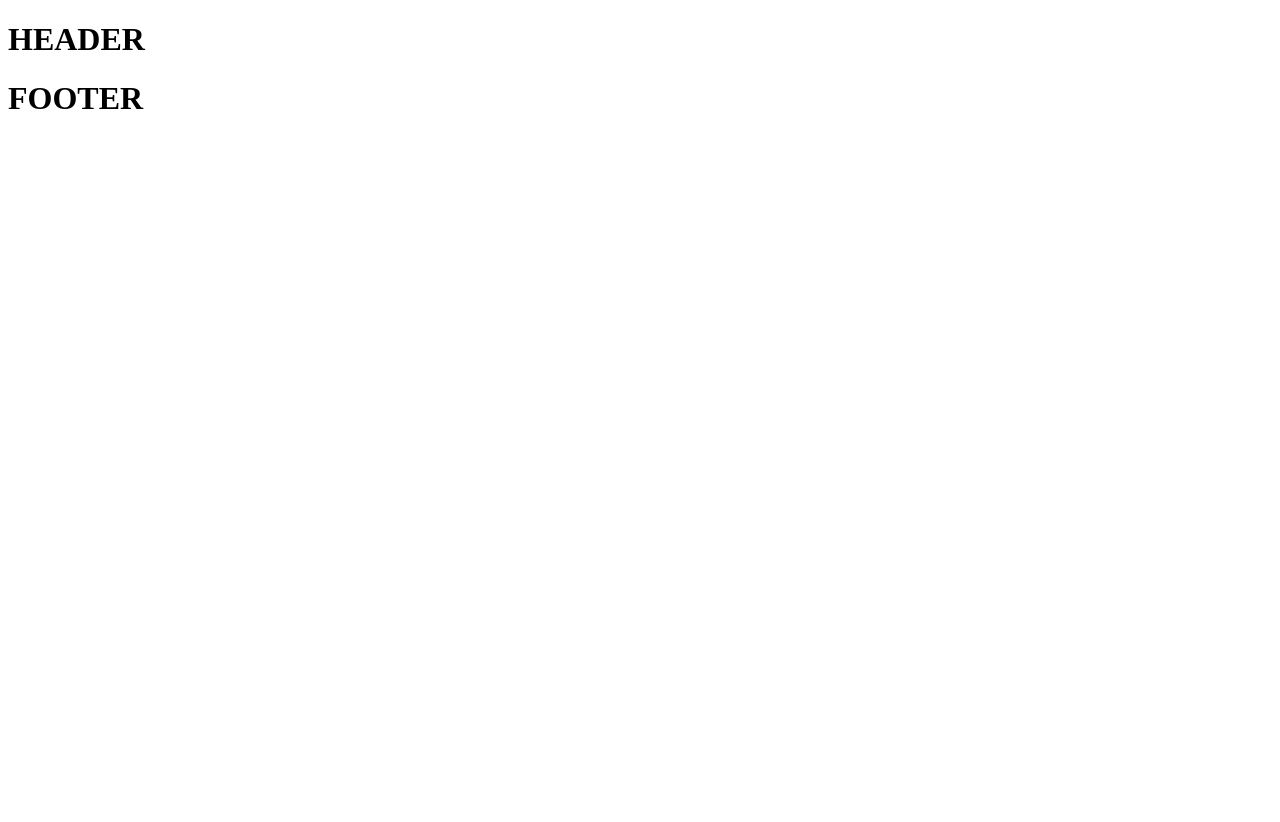
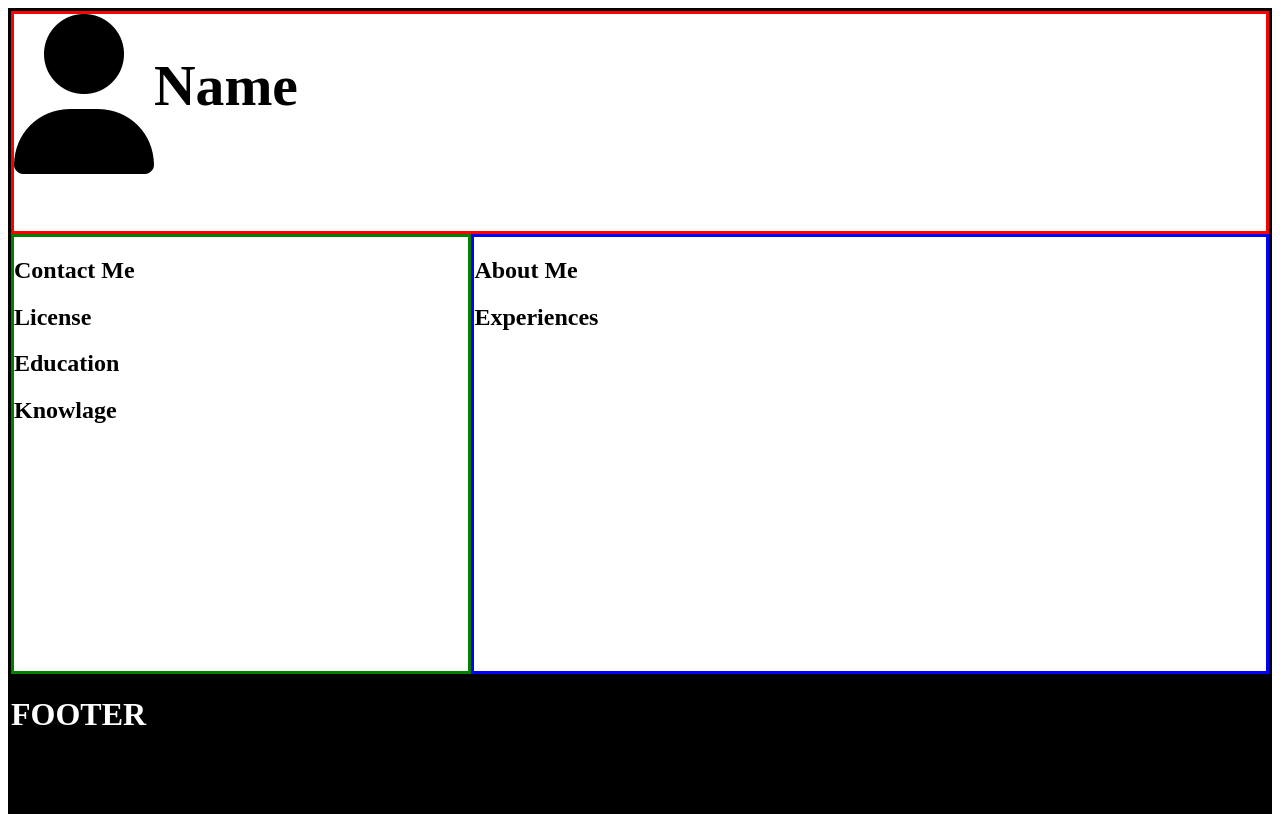
Before and after one commit to KilRoy95/CV, a plain HTML site: page index.html in a window 1280 px wide. Before the commit the page ends 800 px from the top, so only its background shows below. Drawn offline with Linux system fonts and the light colour scheme.

Commit message:
Added general structure

```diff
--- a/index.html
+++ b/index.html
@@ -5,17 +5,57 @@
     <meta http-equiv="X-UA-Compatible" content="IE=edge">
     <meta name="viewport" content="width=device-width, initial-scale=1.0">
     <link rel="stylesheet" href="style.css">
+
+    <!--Font Icons-->
+    <script src="https://kit.fontawesome.com/b42ef45677.js" crossorigin="anonymous"></script>
+
     <title>Document</title>
 </head>
 <body>
 
     <header>
-        <h1>HEADER</h1>
+
+        <i class="fa fa-user"></i>
+        <h1>Name</h1>
+
     </header>
+
+    <aside>
+
+        <div>
+            <h2>Contact Me</h2>
+        </div>
+
+        <div>
+            <h2>License</h2>
+        </div>
+
+        <div>
+            <h2>Education</h2>
+        </div>
+
+        <div>
+            <h2>Knowlage</h2>
+        </div>
+
+    </aside>
+
+    <main>
+
+        <div>
+            <h2>About Me</h2>
+        </div>
+
+        <div>
+            <h2>Experiences</h2>
+        </div>
+
+    </main>
 
     <footer>
         <h1>FOOTER</h1>
     </footer>
+
     <script src="main.js"></script>
 </body>
 </html>
--- a/style.css
+++ b/style.css
@@ -0,0 +1,45 @@
+body{
+    border: 3px solid black;
+
+    display: flex;
+    flex-direction: column;
+
+    min-height: 100vh;
+
+    display: grid;
+    grid-template-areas:
+    "header header header"
+    "aside main main"
+    "aside main main"
+    "aside main main"
+    "aside main main"
+    "footer footer footer";
+}
+
+header{
+    display: flex;
+    grid-area: header;
+    grid-column: 1 / span 3;
+    border: 3px solid red;
+    font-size: 1.8rem;
+}
+
+header i{
+    font-size: 10rem;
+}
+
+aside{
+    grid-area: aside;
+    border: 3px solid green;
+}
+
+main{
+    grid-area: main;
+    border: 3px solid blue;
+}
+
+footer{
+    grid-area: footer;
+    background-color: black;
+    color: white;
+}
```
